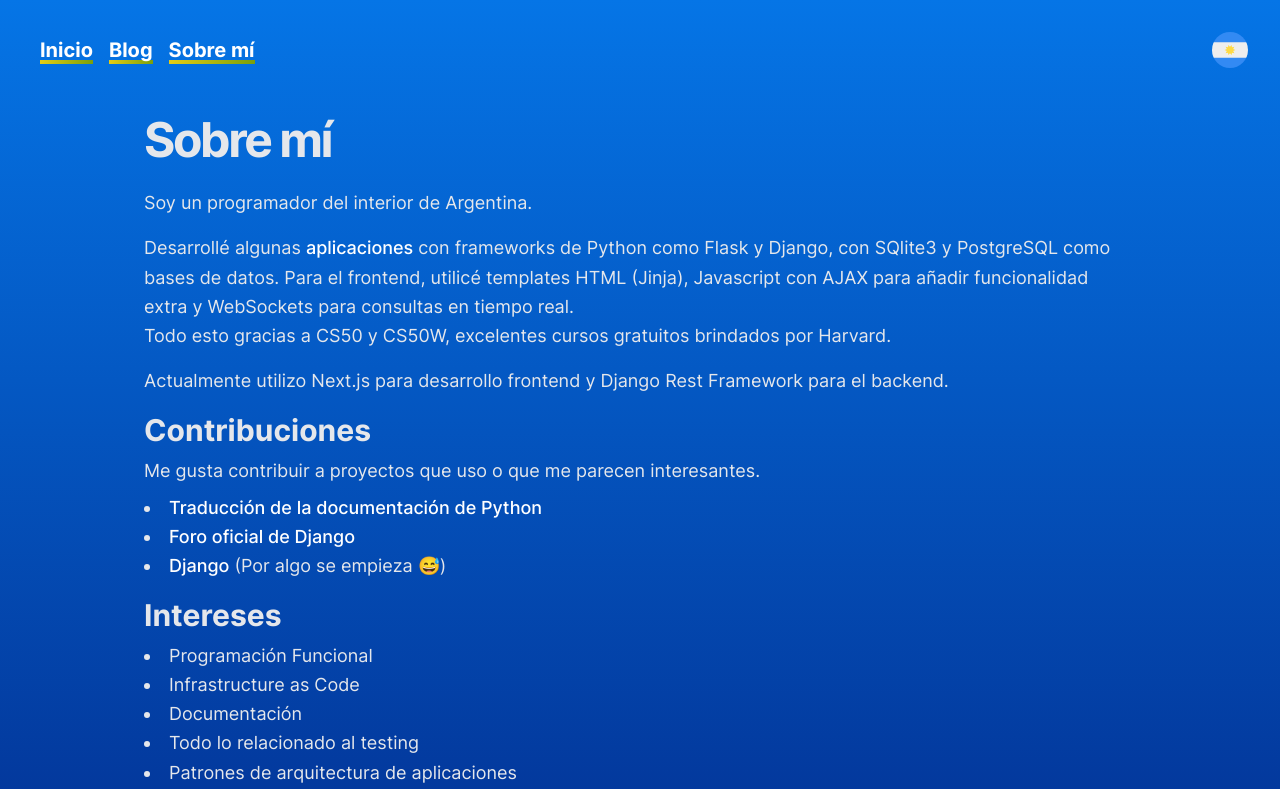
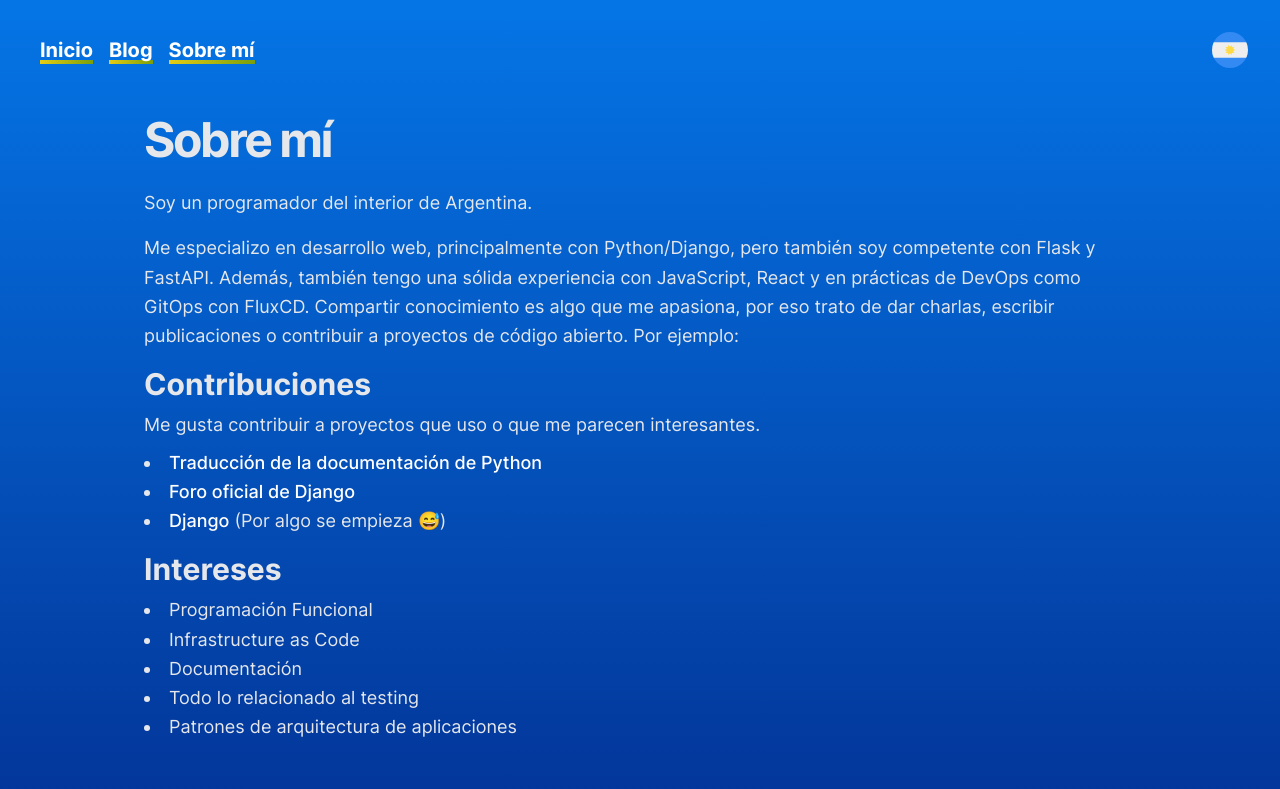
Before and after one commit to marcorichetta/personal-site, a Next.js app: page /about in a window 1280 px wide. Shown: the top 789 px of the page. Built offline with nearby package versions, Linux system fonts and the light colour scheme; what @tailwindcss/typography would draw is missing.

Commit message:
canonical url + cositas

```diff
--- a/components/Layout.tsx
+++ b/components/Layout.tsx
@@ -37,20 +37,20 @@
 				<meta name="viewport" content="initial-scale=1.0, width=device-width" />
 				{/* Description meta tags */}
 				<meta name="description" content={meta.description} />
-				<meta
-					property="og:url"
-					content={`https://https://https://marcorichetta.vercel.app${router.asPath}`}
-				/>
-				<link rel="canonical" href={`https://marcorichetta.vercel.app${router.asPath}`} />
+				<meta property="og:url" content={`https://marcorichetta.dev${router.asPath}`} />
+				<link rel="canonical" href={`https://marcorichetta.dev${router.asPath}`} />
 				{/* Open Graph / Facebook */}
 				<meta property="og:type" content="website" />
 				<meta property="og:title" content={meta.title} />
-				<meta property="og:url" content="https://marcorichetta.now.sh/" />
+				<meta property="og:url" content="https://marcorichetta.dev/" />
 				<meta property="og:description" content={meta.description} />
 				<meta property="og:image" content={metaImg.src} />
 				{/* Twitter */}
 				<meta property="twitter:card" content="summary_large_image" />
-				<meta property="twitter:url" content="https://marcorichetta.now.sh/" />
+				<meta
+					property="twitter:url"
+					content={`https://marcorichetta.dev${router.asPath}`}
+				/>
 				<meta property="twitter:title" content={meta.title} />
 				<meta property="twitter:description" content={meta.description} />
 				<meta property="twitter:image" content={metaImg.src} />
--- a/locales/en.js
+++ b/locales/en.js
@@ -18,16 +18,12 @@
 	},
 	about: {
 		title: "About me",
-		p1: "I'm a web programmer from Argentina.",
+		p1: "I'm a nerd from Córdoba, Argentina.",
 		p2: [
-			"I started making some",
-			"web apps",
-			"with Python frameworks like Flask and Django, with SQlite3 and PostgreSQL as databases.",
-			`On the frontend I used Jinja templates, Javascript with AJAX support for extra
-            functionality and Websockets for some real-time requests.`,
-			`This was all part of CS50 and CS50W, excellent free courses provided by Harvard.`,
+			"I specialize in web development, primarily using Python/Django, but I am also proficient with Flask and FastAPI. Additionally, I also have solid experience with JavaScript, React as well as in DevOps practices such as GitOps with FluxCD.",
+			"Sharing knowledge is something I'm passionate about, which is why I try to give talks, write posts, or contribute to open-source projects. For example:",
 		],
-		p3: "Currently I'm trying Next.js for frontend and Django Rest Framework for the backend",
+		p3: "",
 		contrib: {
 			title: "Contributions",
 			p1: "I enjoy contributing to projects I use or consider interesting.",
--- a/locales/es.js
+++ b/locales/es.js
@@ -20,15 +20,10 @@
 		title: "Sobre mí",
 		p1: "Soy un programador del interior de Argentina.",
 		p2: [
-			"Desarrollé algunas",
-			"aplicaciones",
-			"con frameworks de Python como Flask y Django, con SQlite3 y PostgreSQL como bases de datos.",
-			`Para el frontend, utilicé templates HTML (Jinja),
-			Javascript con AJAX para añadir funcionalidad extra y WebSockets para
-			consultas en tiempo real.`,
-			`Todo esto gracias a CS50 y CS50W, excelentes cursos gratuitos brindados por Harvard.`,
+			"Me especializo en desarrollo web, principalmente con Python/Django, pero también soy competente con Flask y FastAPI. Además, también tengo una sólida experiencia con JavaScript, React y en prácticas de DevOps como GitOps con FluxCD.",
+			"Compartir conocimiento es algo que me apasiona, por eso trato de dar charlas, escribir publicaciones o contribuir a proyectos de código abierto. Por ejemplo:",
 		],
-		p3: "Actualmente utilizo Next.js para desarrollo frontend y Django Rest Framework para el backend.",
+		p3: "",
 		contrib: {
 			title: "Contribuciones",
 			p1: "Me gusta contribuir a proyectos que uso o que me parecen interesantes.",
--- a/pages/about.tsx
+++ b/pages/about.tsx
@@ -8,7 +8,7 @@
 	const about = useLocale().about;
 
 	return (
-        <Layout title="Sobre mi | Marco Richetta">
+		<Layout title="Sobre mi | Marco Richetta">
 			<div className="max-w-screen-lg mx-auto">
 				<section className="mb-4 px-4 text-base lg:text-lg">
 					<h1 className="text-3xl md:text-5xl font-bold mb-6 tracking-tighter">
@@ -17,10 +17,7 @@
 					<div className="leading-relaxed">
 						<p className="mb-4">{about.p1}</p>
 						<p className="mb-4">
-							{about.p2[0]}{" "}
-							<Link href="/projects" className="link">
-								{about.p2[1]}
-							</Link>{" "}
+							{about.p2[0]} {about.p2[1]}
 							{about.p2[2]} {about.p2[3]}
 							<br />
 							{about.p2[4]}
@@ -65,7 +62,7 @@
 				</section>
 			</div>
 		</Layout>
-    );
+	);
 };
 
 export default About;
--- /dev/null
+++ b/pnpm-workspace.yaml
@@ -0,0 +1,3 @@
+onlyBuiltDependencies:
+  - sharp
+  - unrs-resolver
```
Also changed, not shown: 2 other files (tests, documents, lock files or other folders).
